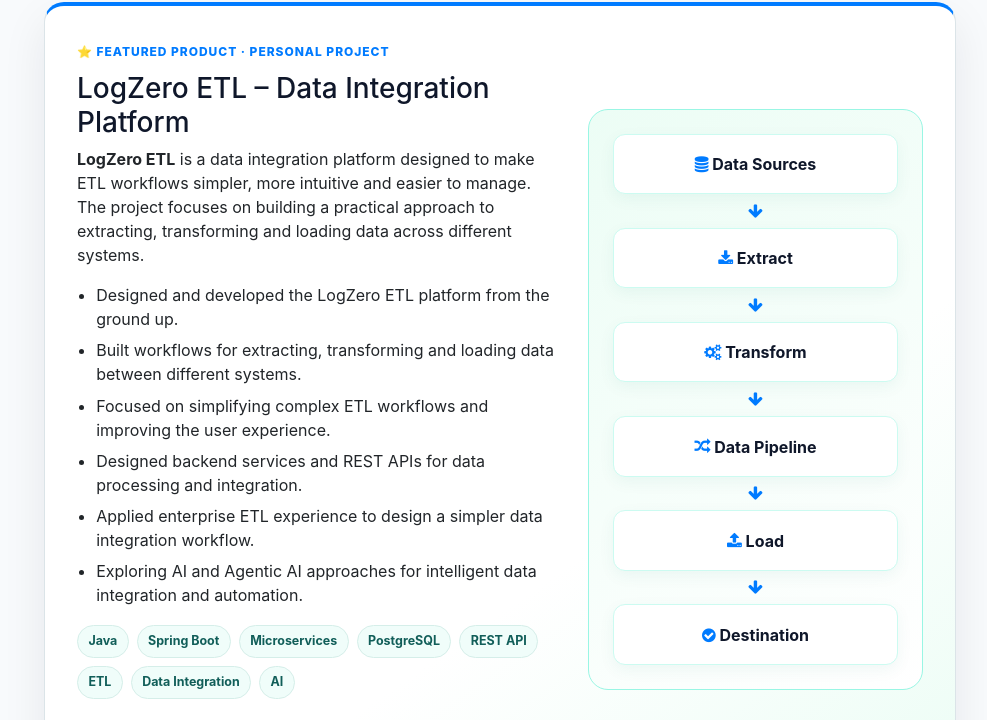
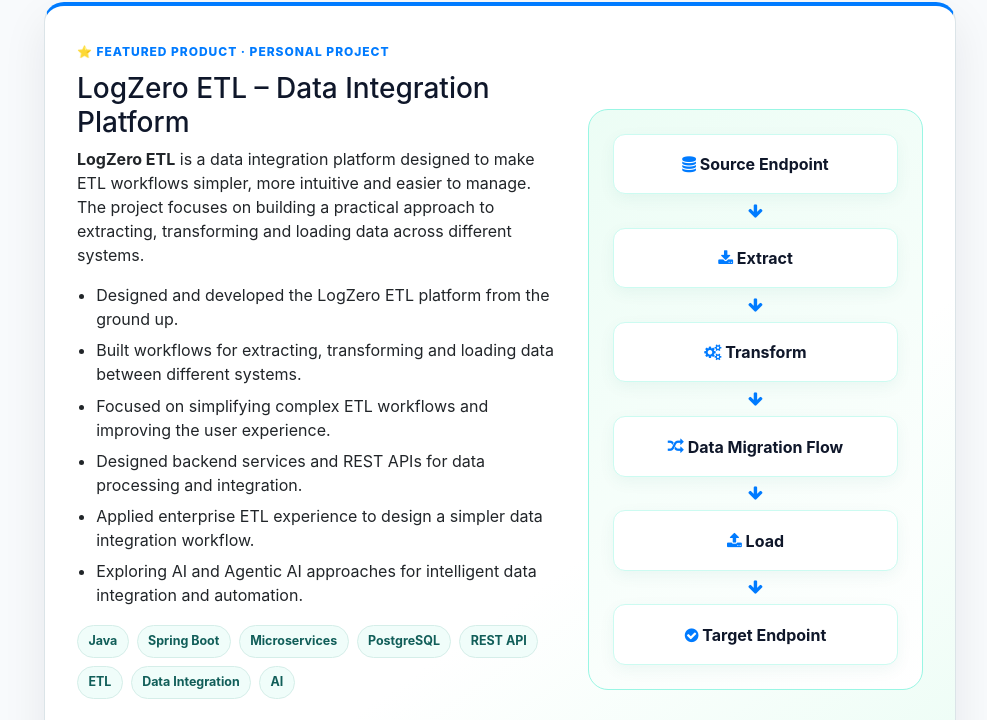
Before and after one commit to marism007/My-Portfolio-, a website with bundled scripts: page index.html in a window 1280 px wide. Shown: the part 952-1672 px from the top of the page, without its empty margins (276-1263 px from the left). Built offline with nearby package versions, Linux system fonts and the light colour scheme; a web font is replaced by a local one.

Commit message:
ETL  Resume

```diff
--- a/index.html
+++ b/index.html
@@ -620,7 +620,7 @@
 
                   <i class="fa fa-database"></i>
 
-                  Data Sources
+                  Source Endpoint
 
                 </div>
 
@@ -656,7 +656,7 @@
 
                   <i class="fa fa-random"></i>
 
-                  Data Pipeline
+                  Data Migration Flow
 
                 </div>
 
@@ -680,7 +680,7 @@
 
                   <i class="fa fa-check-circle"></i>
 
-                  Destination
+                   Target Endpoint
 
                 </div>
 
```
